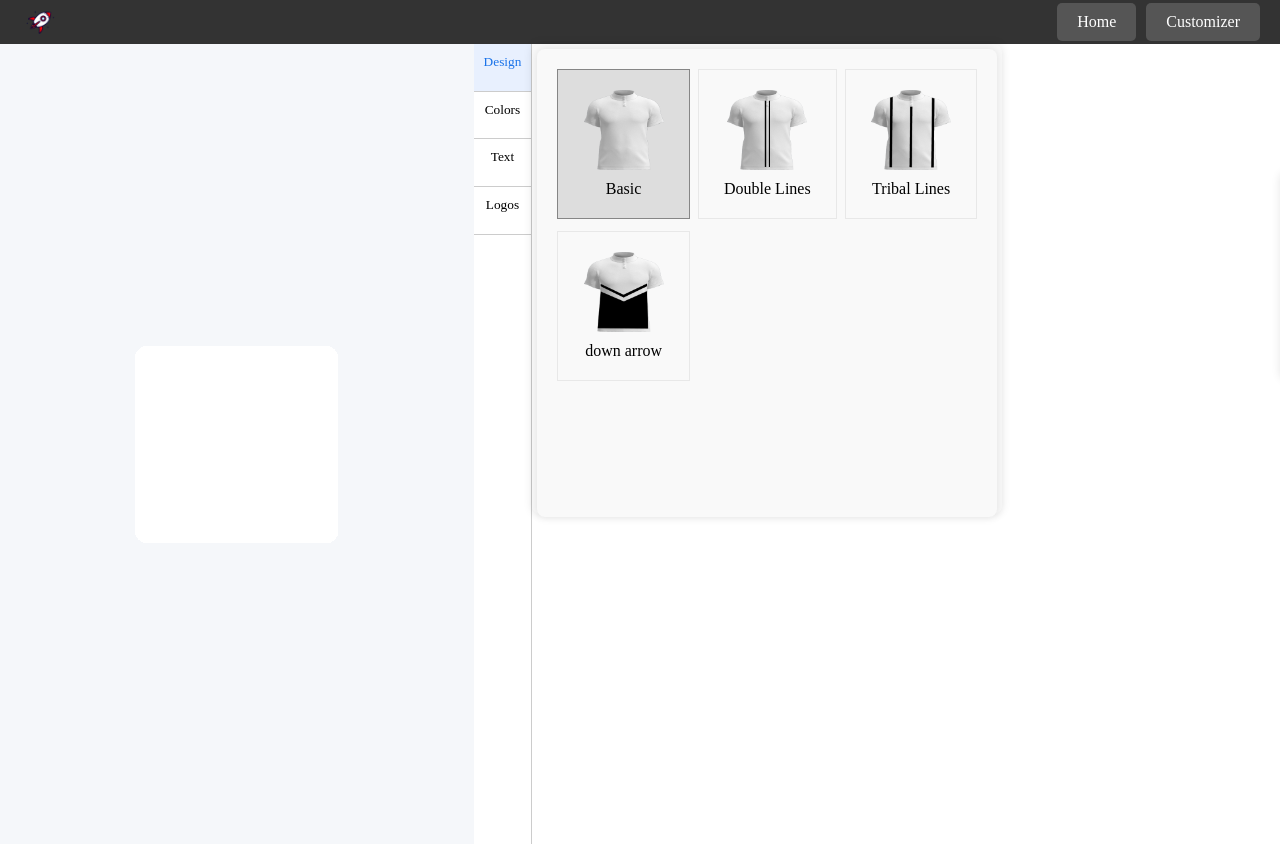
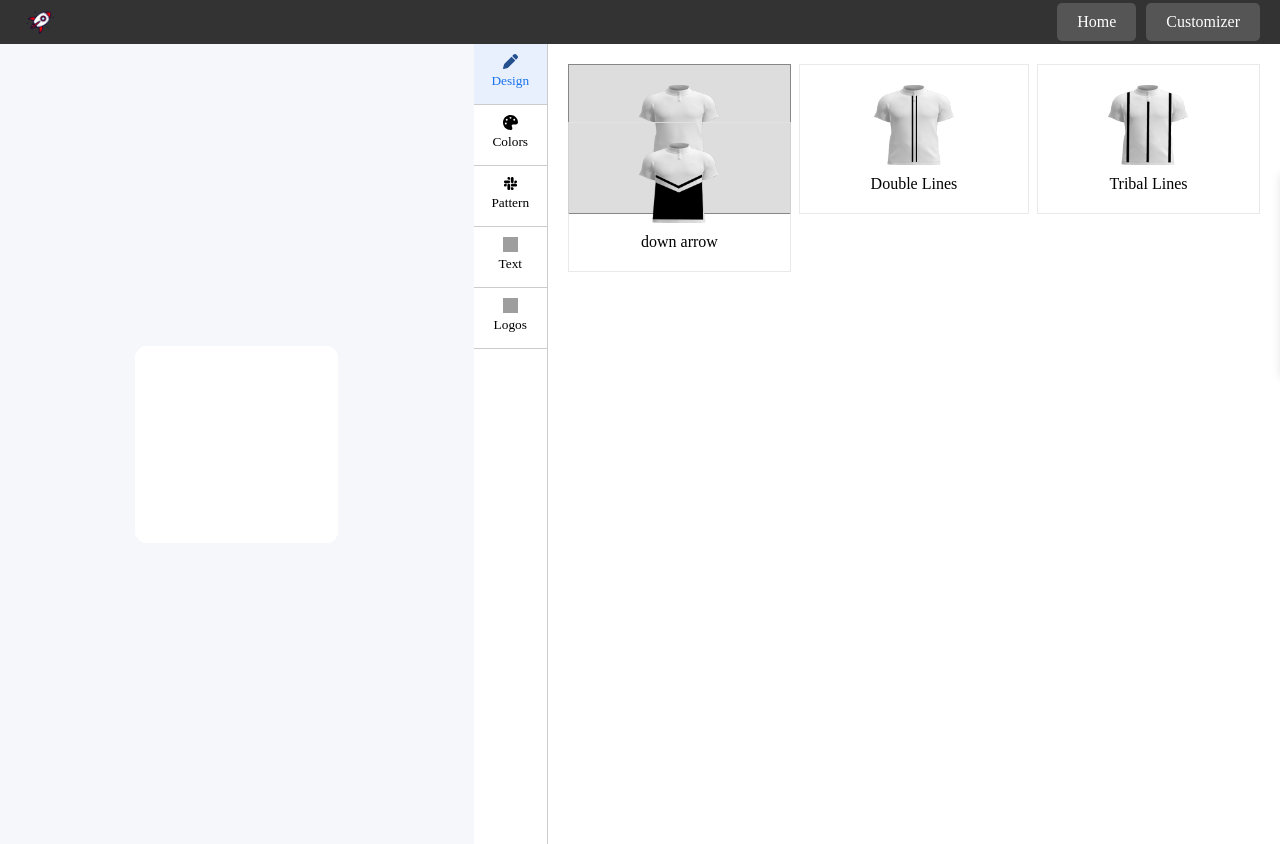
Before and after one commit to Mohammad-Obidat/3D-tshirt-configurator, a React (Vite) app: page / in a window 1280 px wide. Both pictures are taken after a click on the element "Customizer". Shown: the top 844 px of the page. Built offline with nearby package versions, Linux system fonts and the light colour scheme; no server answers; grey boxes are pictures that could not be loaded.

Commit message:
Adding icons to the stylish tabs

```diff
--- a/src/components/Tab.tsx
+++ b/src/components/Tab.tsx
@@ -6,8 +6,12 @@ const Tab: React.FC<TabProps> = ({ title, imageUrl }) => {
     <>
       {imageUrl ? (
         <div className='img-container'>
-          <img src={imageUrl} alt={title} className='design-img control-img' />
-          <span>{title}</span>
+          <img
+            src={imageUrl}
+            alt={title}
+            className='design-img control-img stylish-img'
+          />
+          <div>{title}</div>
         </div>
       ) : (
         <>{title}</>
--- a/src/config/constants/StylishTabs.constant.ts
+++ b/src/config/constants/StylishTabs.constant.ts
@@ -5,20 +5,30 @@ export const stylishTabs: TabsProps = [
     id: 1,
     title: 'Design',
     isActive: true,
+    imageUrl: '/assets/icons/design.svg',
   },
   {
     id: 2,
     title: 'Colors',
     isActive: false,
+    imageUrl: '/assets/icons/color.svg',
   },
   {
     id: 3,
-    title: 'Text',
+    title: 'Pattern',
     isActive: false,
+    imageUrl: '/assets/icons/pattern.svg',
   },
   {
     id: 4,
+    title: 'Text',
+    isActive: false,
+    imageUrl: '/assets/icons/text.svg',
+  },
+  {
+    id: 5,
     title: 'Logos',
     isActive: false,
+    imageUrl: '/assets/icons/image.svg',
   },
 ];
--- a/src/pages/Customizer.tsx
+++ b/src/pages/Customizer.tsx
@@ -65,7 +65,6 @@ const Customizer: React.FC<CustomizerProps> = ({ model, navigateTo }) => {
         />
       </div>
       <div className='customView-container'>
-        <div className='viewer-container'>
         <TabContentViewer
           stylishTab={tabsState.stylish.chosen}
           model={model}
@@ -75,7 +74,6 @@ const Customizer: React.FC<CustomizerProps> = ({ model, navigateTo }) => {
           setTabsState={setTabsState}
           setActiveTab={(id) => setActiveTab(id, 'design')}
         />
-        </div>
         <div className='controlTabs-container'>
           <Tabs
             tabs={tabsState.controls.tabs}
--- a/src/styles/Customizer.css
+++ b/src/styles/Customizer.css
@@ -15,15 +15,6 @@
 
 .customView-container {
   position: relative;
-}
-
-.viewer-container {
-  height: 460px;
-  width: 460px;
-  background-color: #f9f9f9;
-  border-radius: 8px;
-  box-shadow: 0 0 10px rgba(0, 0, 0, 0.1);
-  padding: 5px;
 }
 
 .controlTabs-container {
--- a/src/styles/Design.css
+++ b/src/styles/Design.css
@@ -1,13 +1,9 @@
 .design-container {
-  height: 53.5vh;
   display: grid;
   grid-template-columns: auto auto auto;
   grid-template-rows: auto auto auto;
   gap: 0.5em;
-  background-color: #f9f9f9;
   padding: 20px;
-  border-radius: 8px;
-  box-shadow: 0 0 10px rgba(0, 0, 0, 0.1);
 }
 
 .design-tab {
--- a/src/styles/Tabs.css
+++ b/src/styles/Tabs.css
@@ -1,5 +1,7 @@
 .stylish-tab {
-  height: 2em;
+  width: 4em;
+  height: 3em;
+  position: relative;
   padding: 10px 10px;
   border-bottom: 0.5px solid #ccc;
   font-family: 'Times New Roman', Times, serif;
@@ -53,3 +55,13 @@
   width: 30px;
   height: 30px;
 }
+
+.stylish-tab > .img-container > .stylish-img {
+  width: 15px;
+  height: 15px;
+}
+
+.stylish-tab.active > .img-container > .stylish-img {
+  filter: invert(24%) sepia(91%) saturate(558%) hue-rotate(179deg)
+    brightness(97%) contrast(94%);
+}
```
Also changed, not shown: public/assets/icons/color.svg (renamed from public/assets/icons/colors.svg), public/assets/icons/pattern.svg (renamed from public/assets/icons/patterns.svg). Lines whose indentation alone changed are shown as unchanged.
